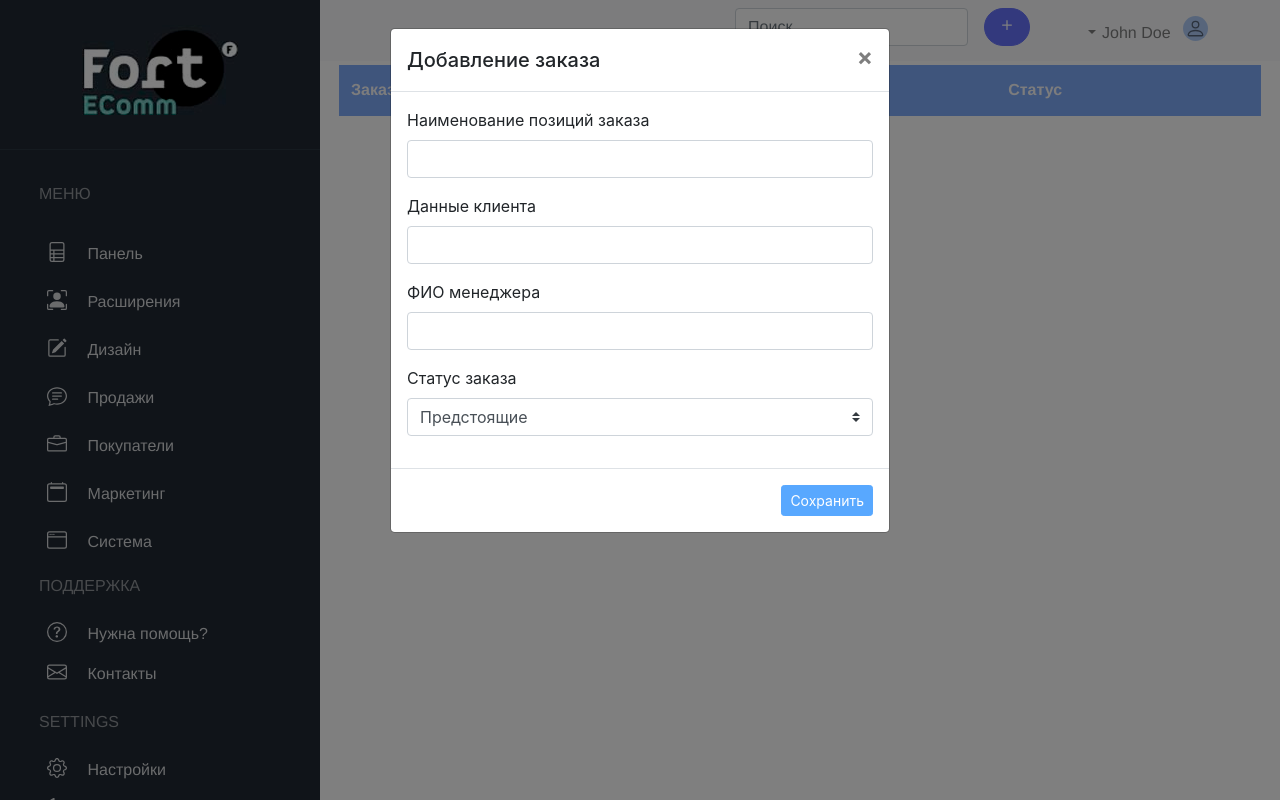
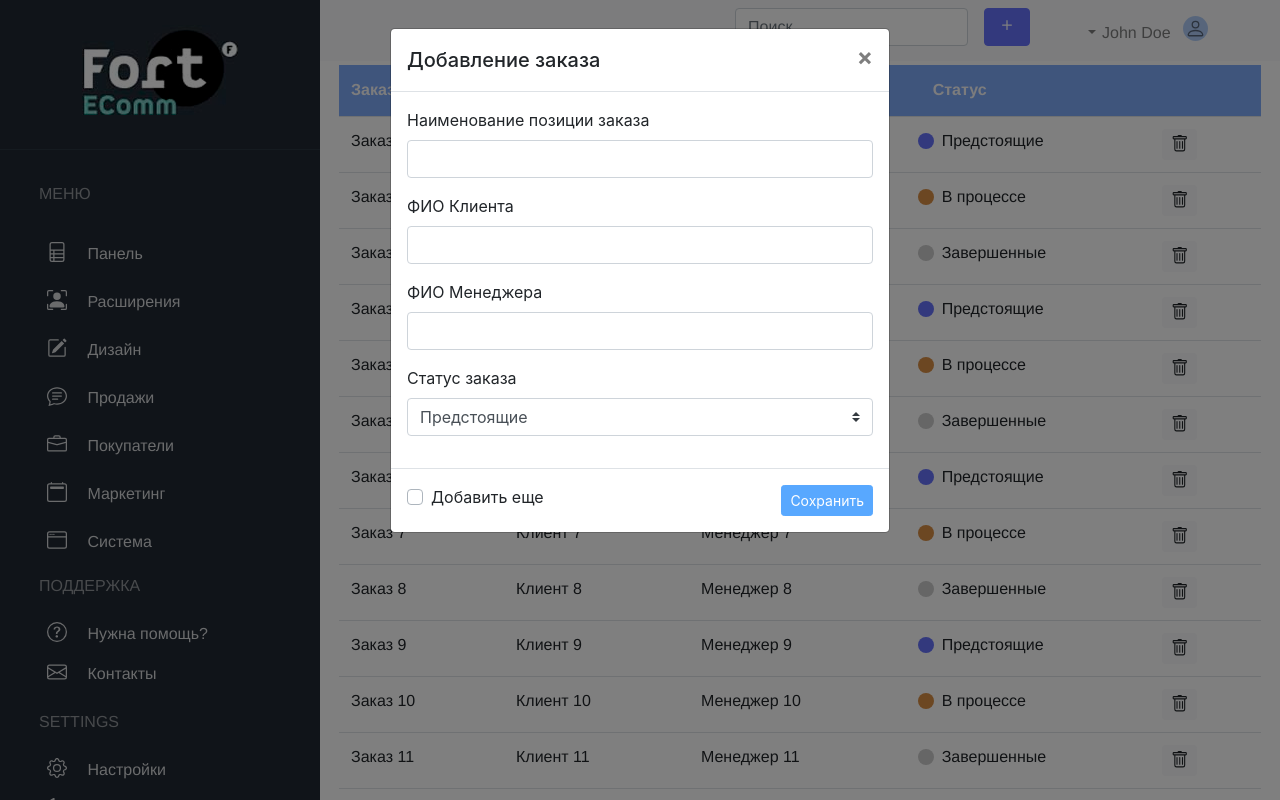
Before and after one commit to alphaalena/Test-task-Fort-IT, a Vue app: page / in a window 1280 px wide. Both pictures are taken after a click on the button 1007 px from the left and 27 px from the top of the page. Shown: the top 800 px of the page. Built offline with nearby package versions, Linux system fonts and the light colour scheme.

Commit message:
visual fixes

```diff
--- a/src/App.vue
+++ b/src/App.vue
@@ -1,14 +1,9 @@
 <template>
   <div id="app">
-    <div class="page" v-if="isLoading">
-      <b-spinner class="spinner" :variant="'primary'" :key="'primary'"></b-spinner>
-    </div>
-    <div v-else>
-      <header-component/>
-      <div class="flex">
-        <sidebar-component/>
-        <router-view/>
-      </div>
+    <header-component/>
+    <div class="flex">
+      <sidebar-component/>
+      <router-view/>
     </div>
   </div>
 </template>
@@ -18,15 +13,6 @@
 
   export default {
     components: { SidebarComponent, HeaderComponent },
-    data() {
-      return {
-        isLoading: true,
-      }
-    },
-    async mounted() {
-      await new Promise(resolve => setTimeout(resolve, 2000))
-      this.isLoading = false
-    },
   }
 </script>
 <style lang="scss">
--- a/src/assets/scss/main.scss
+++ b/src/assets/scss/main.scss
@@ -10,6 +10,6 @@ $table-dark-border-color: #7FAAF8;
 $table-hover-bg:#F9F9FA;
 $table-dark-color:#F9F9FA;
 
-
 @import 'node_modules/bootstrap/scss/bootstrap';
 @import 'node_modules/bootstrap-vue/src/index';
+@import 'overrides';
--- /dev/null
+++ b/src/assets/scss/overrides.scss
@@ -0,0 +1,3 @@
+button:focus {
+  outline: 0 transparent;
+}
--- a/src/components/add-order-component.vue
+++ b/src/components/add-order-component.vue
@@ -1,6 +1,6 @@
 <template>
   <div>
-    <b-button pill class="mx-3" variant="info" v-b-modal.modal-prevent-closing>
+    <b-button class="mx-3" variant="info" v-b-modal.modal-prevent-closing>
       <b-icon icon="plus"></b-icon>
     </b-button>
     <b-modal
@@ -11,7 +11,7 @@
     >
       <b-form ref="form">
         <b-form-group
-                label="Наименование позиций заказа"
+                label="Наименование позиции заказа"
                 label-for="title-input"
         >
           <b-form-input
@@ -21,7 +21,7 @@
           ></b-form-input>
         </b-form-group>
         <b-form-group
-                label="Данные клиента"
+                label="ФИО Клиента"
                 label-for="clientName-input"
         >
           <b-form-input
@@ -31,7 +31,7 @@
         </b-form-group>
         <b-form-group
                 label-for="managerName-input"
-                label="ФИО менеджера"
+                label="ФИО Менеджера"
         >
           <b-form-input
                   id="manager-input"
@@ -47,7 +47,10 @@
         </b-form-group>
       </b-form>
       <template v-slot:modal-footer>
-        <div class="w-100">
+        <div class="w-100 d-flex justify-content-between">
+          <b-checkbox v-model="addMore">
+            Добавить еще
+          </b-checkbox>
           <b-button
                   variant="primary"
                   size="sm"
@@ -68,6 +71,7 @@
     name: 'addOrderComponent',
     data() {
       return {
+        addMore: false,
         isModalVisible: false,
         status: 'a',
         title: '',
@@ -91,13 +95,18 @@
         }
         this.$store.commit('addOrder', formData)
         this.clearForm()
+        if (!this.addMore) {
+          this.closeModal();
+        }
       },
       clearForm() {
-        this.isModalVisible = false
         this.title = ''
         this.managerName = ''
         this.clientName = ''
         this.status = 'a'
+      },
+      closeModal() {
+        this.isModalVisible = false
       }
     },
     computed: {
--- a/src/components/header-component.vue
+++ b/src/components/header-component.vue
@@ -1,5 +1,5 @@
 <template>
-  <b-navbar variant="light" type="light">
+  <b-navbar variant="light" type="light" sticky>
     <b-navbar-nav class="ml-auto mr-5">
       <b-form-input v-model="searchValue" placeholder="Поиск"></b-form-input>
       <add-order-component/>
--- a/src/components/orders-component.vue
+++ b/src/components/orders-component.vue
@@ -5,14 +5,14 @@
                head-variant="dark"
                :fields="fields"
                :items="orders">
-        <template v-slot:cell(selected)="row">
+        <template v-slot:cell(status)="row">
           <div class="row align-items-center">
-            <div class="dot text-center" :style="{'background-color': statusColors[row.item.selected]}"></div>
-            {{statusVariants[row.item.selected]}}
+            <div class="dot text-center" :style="{'background-color': statusColors[row.item.status]}"></div>
+            {{statusVariants[row.item.status]}}
           </div>
         </template>
-        <template v-slot:cell(delete)="data">
-          <b-button variant="light" size="sm" @click="deleteOrder(data.item.id)"
+        <template v-slot:cell(delete)="row">
+          <b-button variant="light" size="sm" @click="deleteOrder(row.item.id)"
                     class="ml-auto">
             <b-icon icon="trash"></b-icon>
           </b-button>
@@ -74,7 +74,7 @@
     vertical-align: center;
     border-radius: 50%;
     margin-right: 8px;
-    height: 20px;
-    width: 20px;
+    height: 16px;
+    width: 16px;
   }
 </style>
--- a/src/store/index.js
+++ b/src/store/index.js
@@ -5,7 +5,15 @@ Vue.use(Vuex)
 
 export default new Vuex.Store({
   state: {
-    orders: [],
+    orders: Array(30).fill(null).map((_, index) => {
+      return {
+        id: `${Date.now() + index}`,
+        title: `Заказ ${index}`,
+        clientName: `Клиент ${index}`,
+        managerName: `Менеджер ${index}`,
+        status: ['a', 'b', 'c'][index % 3],
+      }
+    }),
     searchValue: ''
   },
   mutations: {
```
